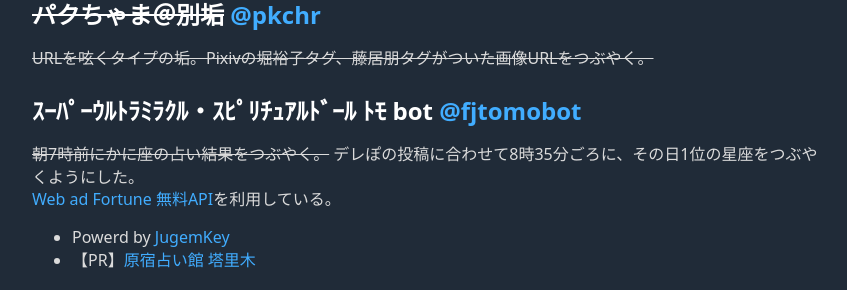
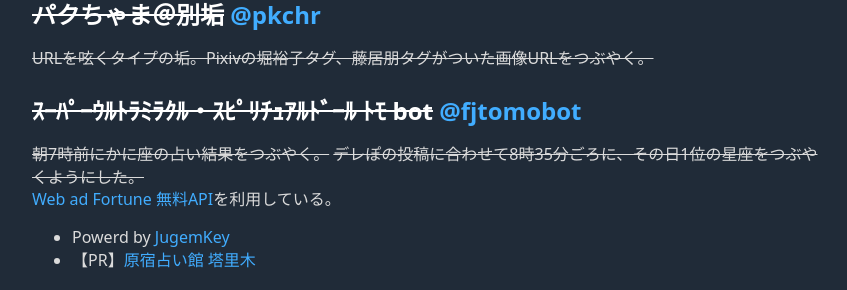
Before and after one commit to hyoshiaki/hyoshiaki.github.io, a Jekyll site: the page built from twitter.md, in a window 1280 px wide. Shown: the part 138-428 px from the top of the page, without its empty margins (208-1055 px from the left). Built offline with Jekyll 4.4.1, drawn with Linux system fonts in a browser that asks for light colours; our own code applies the rules of GitHub Pages for plain Markdown files.

```diff
--- a/twitter.md
+++ b/twitter.md
@@ -6,10 +6,10 @@
 
 ~~URLを呟くタイプの垢。Pixivの堀裕子タグ、藤居朋タグがついた画像URLをつぶやく。~~
 
-## ｽｰﾊﾟｰｳﾙﾄﾗﾐﾗｸﾙ・ｽﾋﾟﾘﾁｭｱﾙﾄﾞｰﾙ ﾄﾓ bot&nbsp;[@fjtomobot](https://twitter.com/fjtomobot)
+## ~~ｽｰﾊﾟｰｳﾙﾄﾗﾐﾗｸﾙ・ｽﾋﾟﾘﾁｭｱﾙﾄﾞｰﾙ ﾄﾓ bot~~&nbsp;[@fjtomobot](https://twitter.com/fjtomobot)
 
 ~~朝7時前にかに座の占い結果をつぶやく。~~
-デレぽの投稿に合わせて8時35分ごろに、その日1位の星座をつぶやくようにした。
+~~デレぽの投稿に合わせて8時35分ごろに、その日1位の星座をつぶやくようにした。~~
 [Web ad Fortune 無料API](http://jugemkey.jp/api/waf/api_free.php)を利用している。
 
 * Powerd by [JugemKey](http://jugemkey.jp/api/)
```
